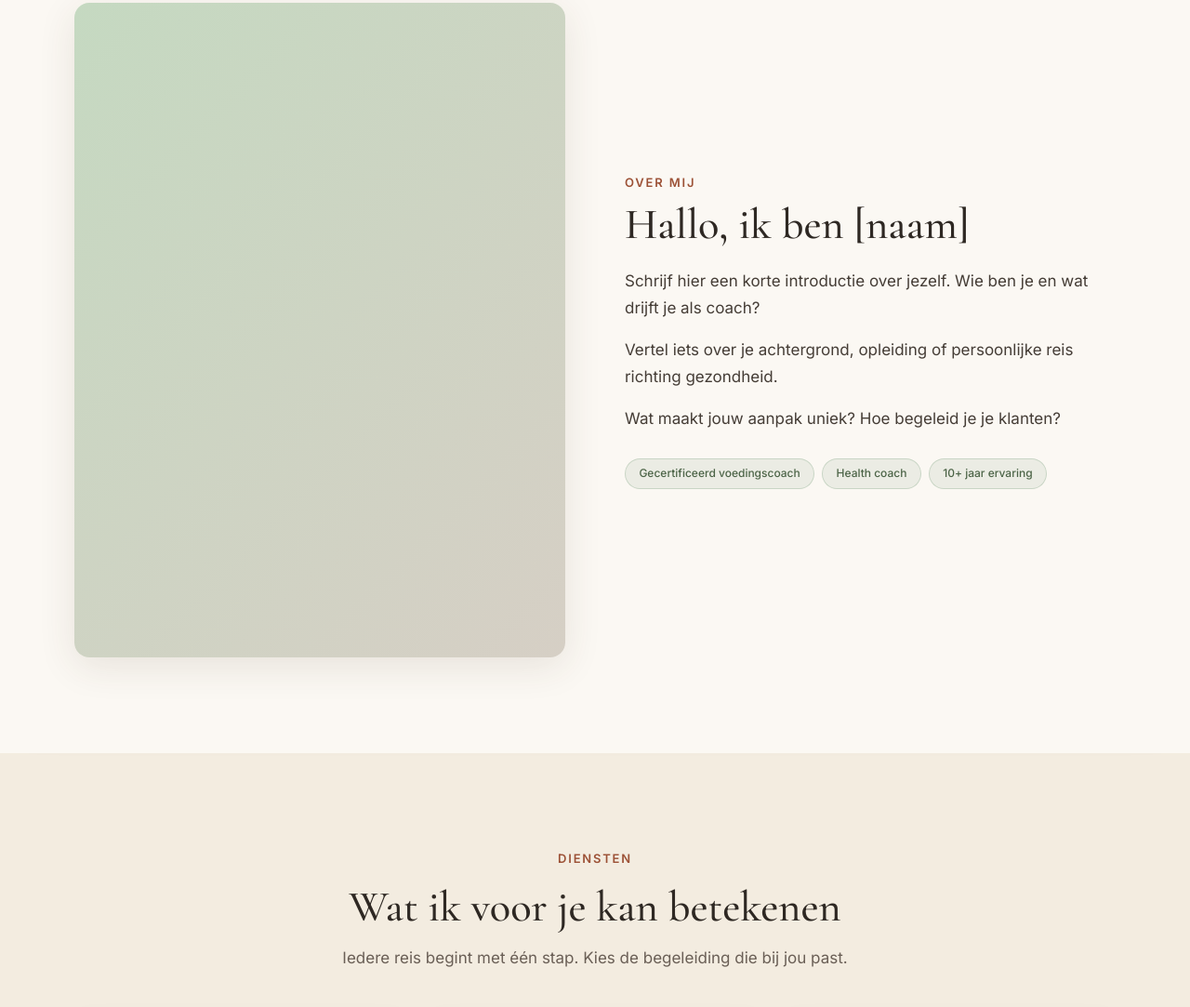
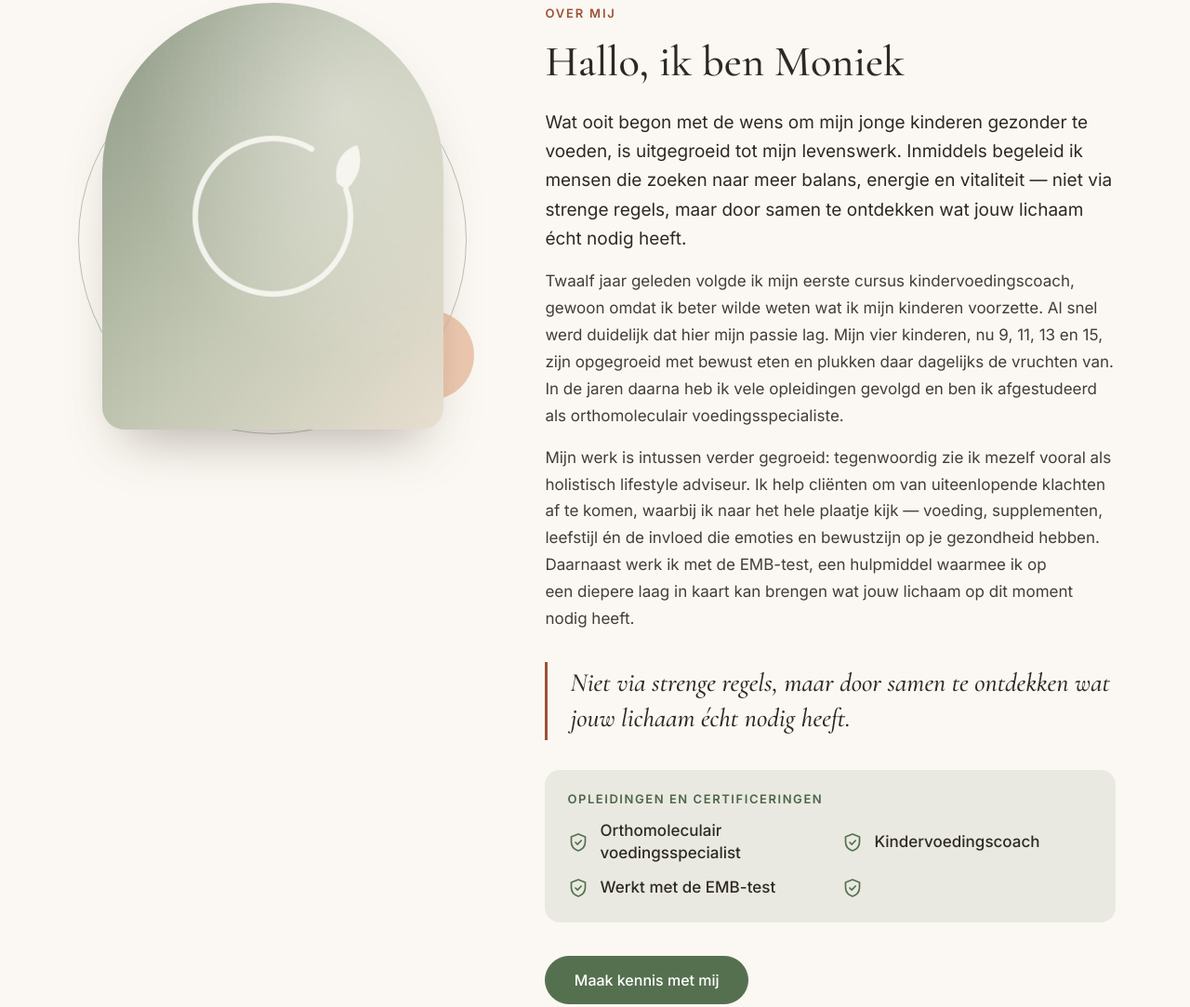
Before and after one commit to bartderuijter/circleofhealth, a plain HTML site: page index.html in a window 1280 px wide. Shown: the part 871-1954 px from the top of the page at 93% size. Drawn offline with Linux system fonts and the light colour scheme; no server answers.

Commit message:
Redesign step 2: About section
Arched portrait with decorative ring, lead paragraph, pull quote, a
certifications card and a call to action. All fields remain editable.

Co-Authored-By: Claude Fable 5.2 <noreply@anthropic.com>
Claude-Session: https://claude.ai/code/session_01VnBhwSKR91pvhVdT6PYMyK

```diff
--- a/index.html
+++ b/index.html
@@ -124,38 +124,50 @@
 
   <!-- ===================== OVER MIJ ===================== -->
   <section id="over" class="section section-over">
-    <div class="container two-col">
+    <div class="container about-grid">
 
-      <div class="photo-col">
+      <div class="about-visual reveal">
+        <span class="deco-ring" aria-hidden="true"></span>
+        <span class="deco-dot" aria-hidden="true"></span>
         <div
-          class="portrait-wrap photo-zone"
+          class="about-photo photo-zone has-photo"
           id="about-photo"
           data-field="aboutPhoto"
           data-placeholder="Klik om een portretfoto toe te voegen"
-          role="img"
-          aria-label="Portretfoto"
-        ></div>
+        ><img src="images/about.jpg" alt="Moniek van Circle of Health" width="800" height="1000" loading="lazy" decoding="async" />
+          <svg class="photo-fallback" viewBox="0 0 400 500" preserveAspectRatio="xMidYMid slice" aria-hidden="true" focusable="false">
+            <rect width="400" height="500" fill="#e3ead9" />
+            <circle cx="250" cy="190" r="92" fill="#e9b79a" opacity=".85" />
+            <path d="M0 380C100 330 230 360 400 320V500H0Z" fill="#c3d0b8" />
+            <path d="M0 440C130 400 270 450 400 410V500H0Z" fill="#93a988" />
+          </svg>
+        </div>
       </div>
 
-      <div class="text-col">
-        <p class="section-label editable" data-field="aboutLabel" data-placeholder="Over mij">Over mij</p>
-        <h2 class="editable" data-field="aboutTitle" data-placeholder="Hallo, ik ben [naam]">Hallo, ik ben [naam]</h2>
+      <div class="about-text reveal">
+        <p class="section-label editable" data-field="aboutLabel" data-placeholder="Kopje">Over mij</p>
+        <h2 class="editable" data-field="aboutTitle" data-placeholder="Titel">Hallo, ik ben Moniek</h2>
         <div class="rich-text">
-          <p class="editable" data-field="aboutP1" data-placeholder="Schrijf hier een korte introductie over jezelf. Wie ben je en wat drijft je als coach?">
-            Schrijf hier een korte introductie over jezelf. Wie ben je en wat drijft je als coach?
-          </p>
-          <p class="editable" data-field="aboutP2" data-placeholder="Vertel iets over je achtergrond, opleiding of persoonlijke reis richting gezondheid.">
-            Vertel iets over je achtergrond, opleiding of persoonlijke reis richting gezondheid.
-          </p>
-          <p class="editable" data-field="aboutP3" data-placeholder="Wat maakt jouw aanpak uniek? Hoe begeleid je je klanten?">
-            Wat maakt jouw aanpak uniek? Hoe begeleid je je klanten?
-          </p>
+          <p class="lead editable" data-field="aboutP1" data-placeholder="Korte introductie over jezelf">Wat ooit begon met de wens om mijn jonge kinderen gezonder te voeden, is uitgegroeid tot mijn levenswerk. Inmiddels begeleid ik mensen die zoeken naar meer balans, energie en vitaliteit — niet via strenge regels, maar door samen te ontdekken wat jouw lichaam écht nodig heeft.</p>
+          <p class="editable" data-field="aboutP2" data-placeholder="Je achtergrond en opleiding">Twaalf jaar geleden volgde ik mijn eerste cursus kindervoedingscoach, gewoon omdat ik beter wilde weten wat ik mijn kinderen voorzette. Al snel werd duidelijk dat hier mijn passie lag. Mijn vier kinderen, nu 9, 11, 13 en 15, zijn opgegroeid met bewust eten en plukken daar dagelijks de vruchten van. In de jaren daarna heb ik vele opleidingen gevolgd en ben ik afgestudeerd als orthomoleculair voedingsspecialiste.</p>
+          <p class="editable" data-field="aboutP3" data-placeholder="Je aanpak">Mijn werk is intussen verder gegroeid: tegenwoordig zie ik mezelf vooral als holistisch lifestyle adviseur. Ik help cliënten om van uiteenlopende klachten af te komen, waarbij ik naar het hele plaatje kijk — voeding, supplementen, leefstijl én de invloed die emoties en bewustzijn op je gezondheid hebben. Daarnaast werk ik met de EMB-test, een hulpmiddel waarmee ik op een diepere laag in kaart kan brengen wat jouw lichaam op dit moment nodig heeft.</p>
         </div>
-        <div class="badge-row">
-          <span class="badge editable" data-field="badge1" data-placeholder="Gecertificeerd voedingscoach">Gecertificeerd voedingscoach</span>
-          <span class="badge editable" data-field="badge2" data-placeholder="Health coach">Health coach</span>
-          <span class="badge editable" data-field="badge3" data-placeholder="10+ jaar ervaring">10+ jaar ervaring</span>
+
+        <blockquote class="about-quote">
+          <p class="editable" data-field="aboutQuote" data-placeholder="Een uitspraak die bij je past">Niet via strenge regels, maar door samen te ontdekken wat jouw lichaam écht nodig heeft.</p>
+        </blockquote>
+
+        <div class="certs">
+          <h3 class="certs-title editable" data-field="certsTitle" data-placeholder="Kopje certificeringen">Opleidingen en certificeringen</h3>
+          <ul class="cert-list">
+            <li><svg viewBox="0 0 24 24" fill="none" stroke="currentColor" stroke-width="1.7" stroke-linecap="round" stroke-linejoin="round" aria-hidden="true"><path d="M12 3 4.5 6v5.5c0 4.6 3.1 8 7.5 9.5 4.4-1.500 7.5-4.900 7.500-9.500V6z"/><path d="m9 12 2.200 2.200L15.200 10"/></svg><span class="editable" data-field="cert1" data-placeholder="Opleiding of certificering">Orthomoleculair voedingsspecialist</span></li>
+            <li><svg viewBox="0 0 24 24" fill="none" stroke="currentColor" stroke-width="1.7" stroke-linecap="round" stroke-linejoin="round" aria-hidden="true"><path d="M12 3 4.5 6v5.5c0 4.6 3.1 8 7.5 9.5 4.4-1.500 7.5-4.900 7.500-9.500V6z"/><path d="m9 12 2.200 2.200L15.200 10"/></svg><span class="editable" data-field="cert2" data-placeholder="Opleiding of certificering">Kindervoedingscoach</span></li>
+            <li><svg viewBox="0 0 24 24" fill="none" stroke="currentColor" stroke-width="1.7" stroke-linecap="round" stroke-linejoin="round" aria-hidden="true"><path d="M12 3 4.5 6v5.5c0 4.6 3.1 8 7.5 9.5 4.4-1.500 7.5-4.900 7.500-9.500V6z"/><path d="m9 12 2.200 2.200L15.200 10"/></svg><span class="editable" data-field="cert3" data-placeholder="Opleiding of certificering">Werkt met de EMB-test</span></li>
+            <li><svg viewBox="0 0 24 24" fill="none" stroke="currentColor" stroke-width="1.7" stroke-linecap="round" stroke-linejoin="round" aria-hidden="true"><path d="M12 3 4.5 6v5.5c0 4.6 3.1 8 7.5 9.5 4.4-1.500 7.5-4.900 7.500-9.500V6z"/><path d="m9 12 2.200 2.200L15.200 10"/></svg><span class="editable" data-field="cert4" data-placeholder="Opleiding of certificering"></span></li>
+          </ul>
         </div>
+
+        <a href="#contact" class="btn"><span class="editable" data-field="aboutCta" data-placeholder="Knoptekst">Maak kennis met mij</span></a>
       </div>
     </div>
   </section>
--- a/style.css
+++ b/style.css
@@ -518,36 +518,107 @@ body.edit-mode .photo-tools { display: flex !important; }
   align-items: center;
 }
 
-/* ---------- About ---------- */
-.photo-col { position: relative; }
-.portrait-wrap {
-  width: 100%;
-  aspect-ratio: 3/4;
+/* ---------- Over mij ---------- */
+.about-grid {
+  display: grid;
+  gap: clamp(2.75rem, 7vw, 5rem);
+  align-items: start;
+}
+.about-visual {
+  position: relative;
+  width: min(78%, 340px);
+  margin-inline: auto;
+}
+.about-photo {
+  position: relative;
+  z-index: 1;
+  aspect-ratio: 4 / 5;
+  border-radius: 50% 50% 24px 24px / 40% 40% 24px 24px;
+  overflow: hidden;
+  background: var(--sage-tint);
+  box-shadow: 0 30px 60px -24px rgba(70,55,40,.4);
+}
+.deco-ring,
+.deco-dot { position: absolute; border-radius: 50%; pointer-events: none; }
+.deco-ring {
+  width: 114%;
+  aspect-ratio: 1;
+  left: -7%;
+  top: 10%;
+  border: 1.5px solid color-mix(in srgb, var(--color-accent) 40%, transparent);
+}
+.deco-dot {
+  width: 26%;
+  aspect-ratio: 1;
+  right: -9%;
+  bottom: 7%;
+  background: #e9b79a;
+  opacity: .75;
+}
+
+.about-text h2 { margin-bottom: 1.4rem; }
+.about-text .lead {
+  font-size: 1.1875rem;
+  line-height: 1.65;
+  color: var(--color-heading);
+}
+.about-quote {
+  margin: 2rem 0;
+  padding: .25rem 0 .25rem 1.5rem;
+  border-left: 3px solid var(--clay);
+}
+.about-quote p {
+  font-family: var(--font-head);
+  font-size: clamp(1.4rem, 3.4vw, 1.75rem);
+  font-style: italic;
+  font-weight: 500;
+  line-height: 1.35;
+  color: var(--color-heading);
+}
+
+.certs {
+  margin-bottom: 2.25rem;
+  padding: 1.5rem 1.5rem 1.6rem;
+  background: color-mix(in srgb, var(--color-accent) 11%, var(--color-over-bg));
   border-radius: var(--radius);
-  overflow: hidden;
-  background: linear-gradient(135deg, #c5d9c1 0%, #d6cfc5 100%);
-  box-shadow: var(--shadow-md);
-  background-size: cover;
-  background-position: center top;
 }
-.text-col h2 { margin-bottom: 1.25rem; }
-.text-col .section-label { margin-bottom: .5rem; }
+.certs-title {
+  font-family: var(--font-body);
+  font-size: .8125rem;
+  font-weight: 600;
+  letter-spacing: .12em;
+  text-transform: uppercase;
+  color: var(--sage-dark);
+  margin-bottom: 1rem;
+}
+.cert-list {
+  display: grid;
+  gap: .8rem 1.5rem;
+}
+.cert-list li {
+  display: flex;
+  align-items: center;
+  gap: .7rem;
+  font-weight: 500;
+  color: var(--color-heading);
+  line-height: 1.4;
+}
+.cert-list svg {
+  flex: none;
+  width: 1.5rem; height: 1.5rem;
+  color: var(--color-accent);
+}
 
-.badge-row {
-  display: flex;
-  flex-wrap: wrap;
-  gap: .5rem;
-  margin-top: 1.75rem;
+@media (min-width: 620px) {
+  .cert-list { grid-template-columns: 1fr 1fr; }
 }
-.badge {
-  display: inline-block;
-  padding: .35rem .9rem;
-  background: rgba(122,158,126,.12);
-  border: 1px solid rgba(122,158,126,.3);
-  border-radius: 100px;
-  font-size: .75rem;
-  color: var(--sage-dark);
-  font-weight: 500;
+@media (min-width: 900px) {
+  .about-grid { grid-template-columns: .82fr 1.18fr; }
+  .about-visual {
+    width: min(86%, 400px);
+    position: sticky;
+    top: calc(var(--header-h) + var(--bar-h) + 3rem);
+  }
 }
 
 /* ---------- Services / Cards ---------- */
@@ -936,8 +1007,6 @@ body.edit-mode .photo-zone:not(.has-photo):not(.hero-bg)::after {
 /* ---------- Responsive (bestaande secties) ---------- */
 @media (max-width: 900px) {
   .two-col { grid-template-columns: 1fr; }
-  .photo-col { order: -1; }
-  .portrait-wrap { aspect-ratio: 4/3; max-height: 360px; }
   .cards { grid-template-columns: 1fr; max-width: 480px; margin-inline: auto; }
   .contact-cols { grid-template-columns: 1fr; }
 }
```
Also changed, not shown: images/about.jpg (added).
